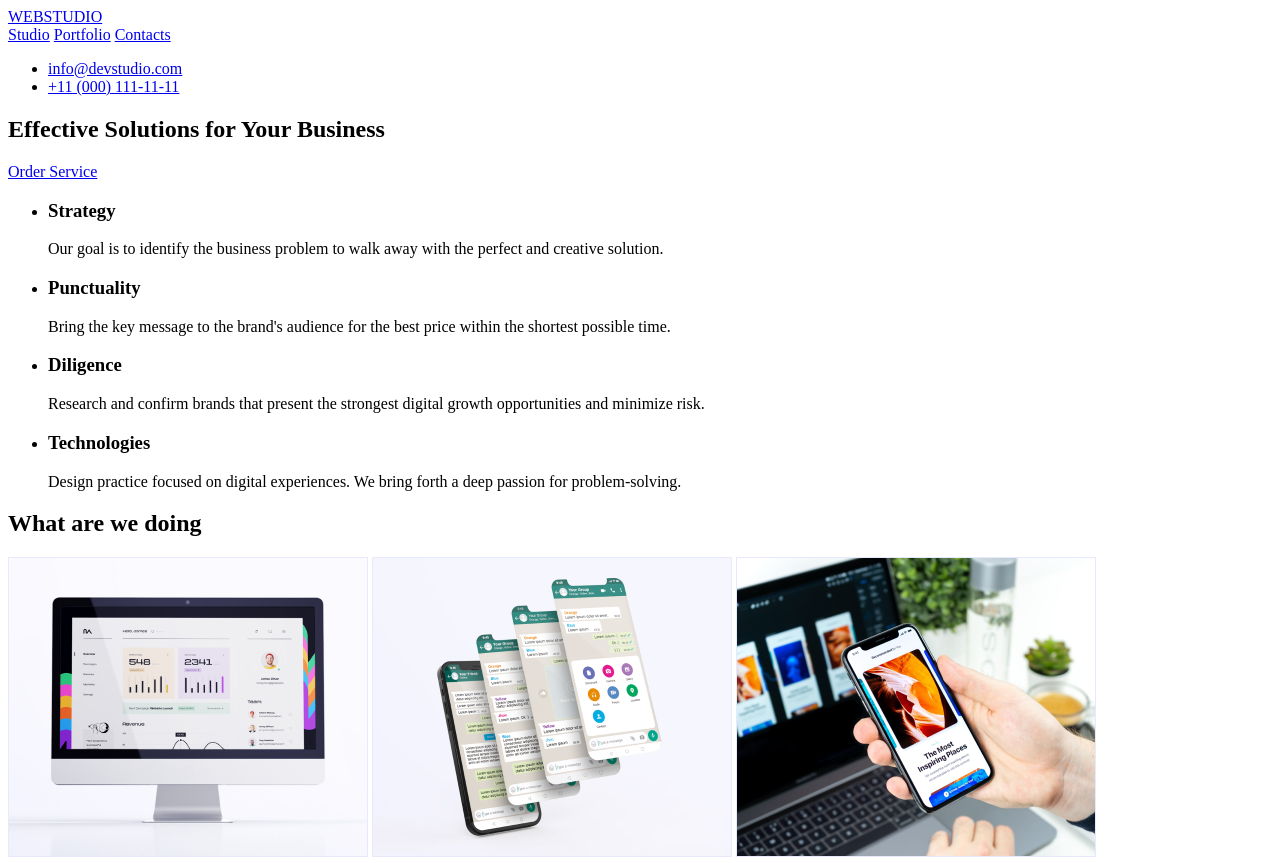
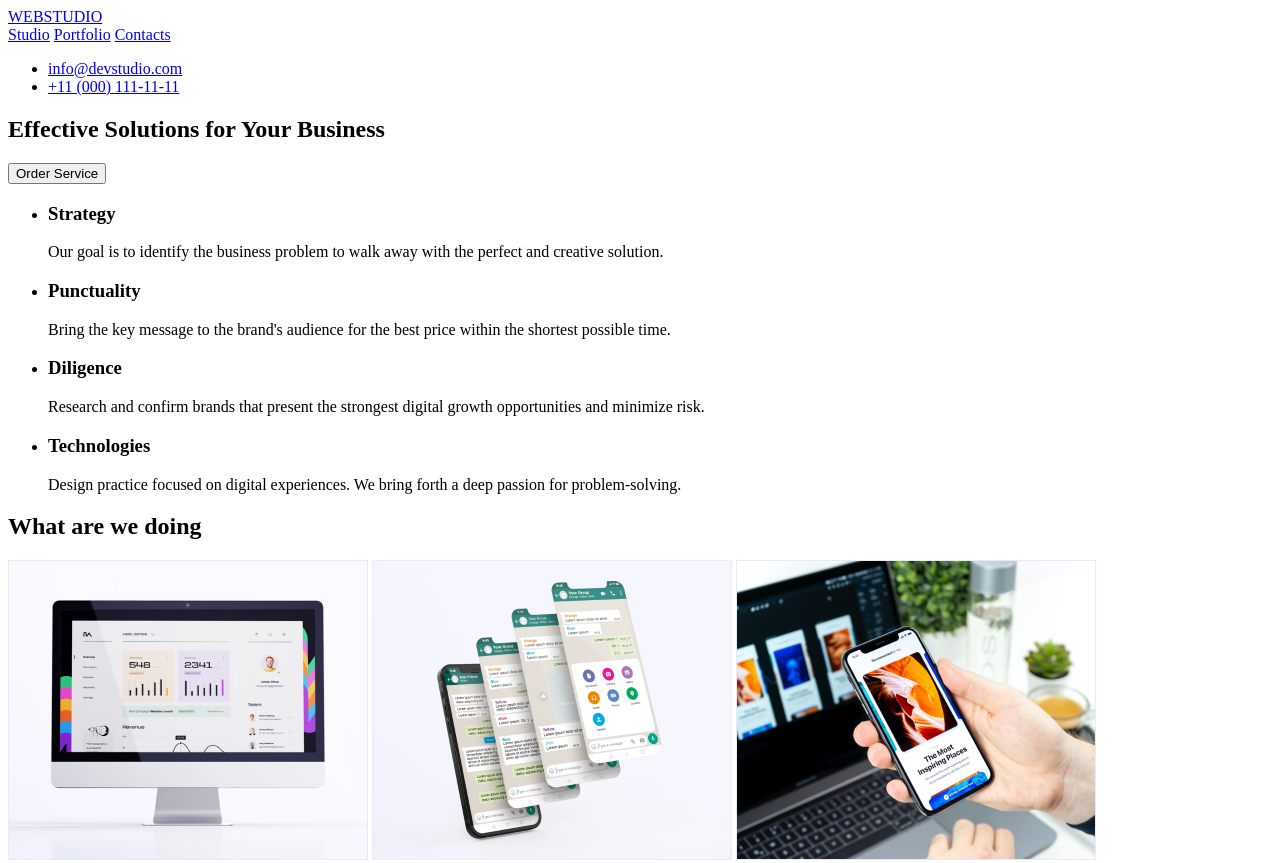
Before and after one commit to magilda/goit-markup-hw-01, a plain HTML site: page index.html in a window 1280 px wide. Shown: the top 863 px of the page. Drawn offline with Linux system fonts and the light colour scheme.

Commit message:
Update index.html

```diff
--- a/index.html
+++ b/index.html
@@ -23,7 +23,7 @@
 <main>
     <section>
         <h1>Effective Solutions for Your Business</h1>
-        <a type="button" href="/index.html">Order Service</a>
+        <button type="button" href="/index.html">Order Service</button>
     </section>
 
 <section>
```
